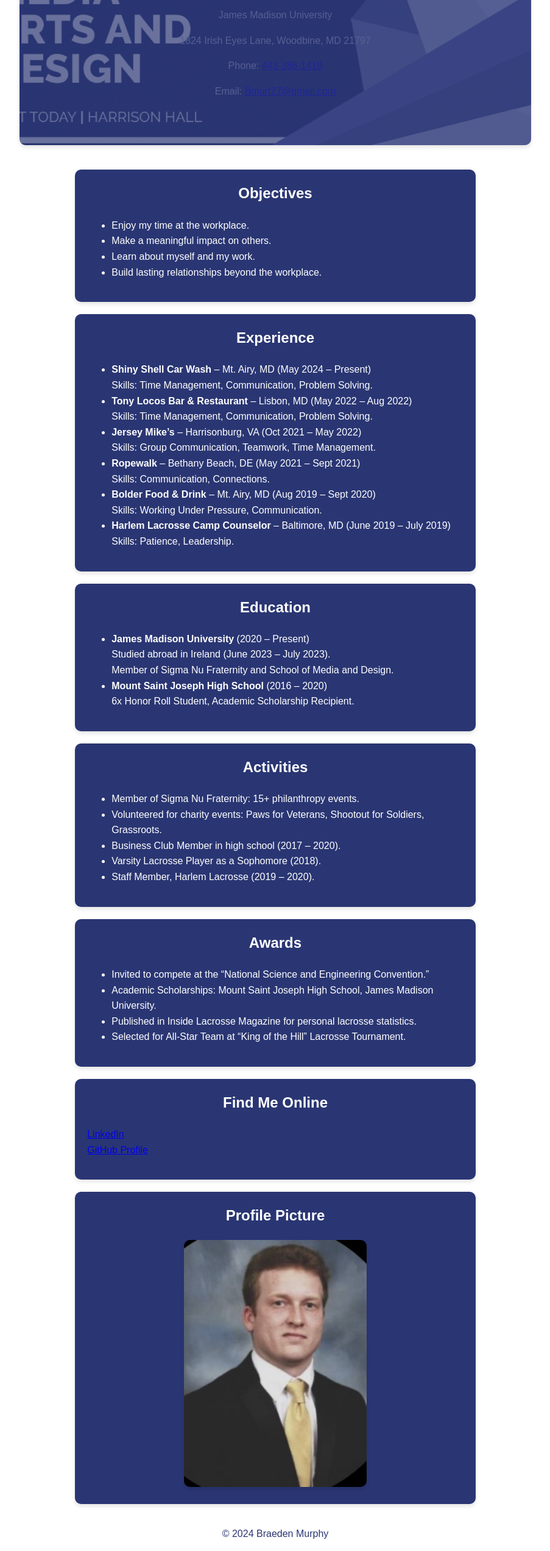
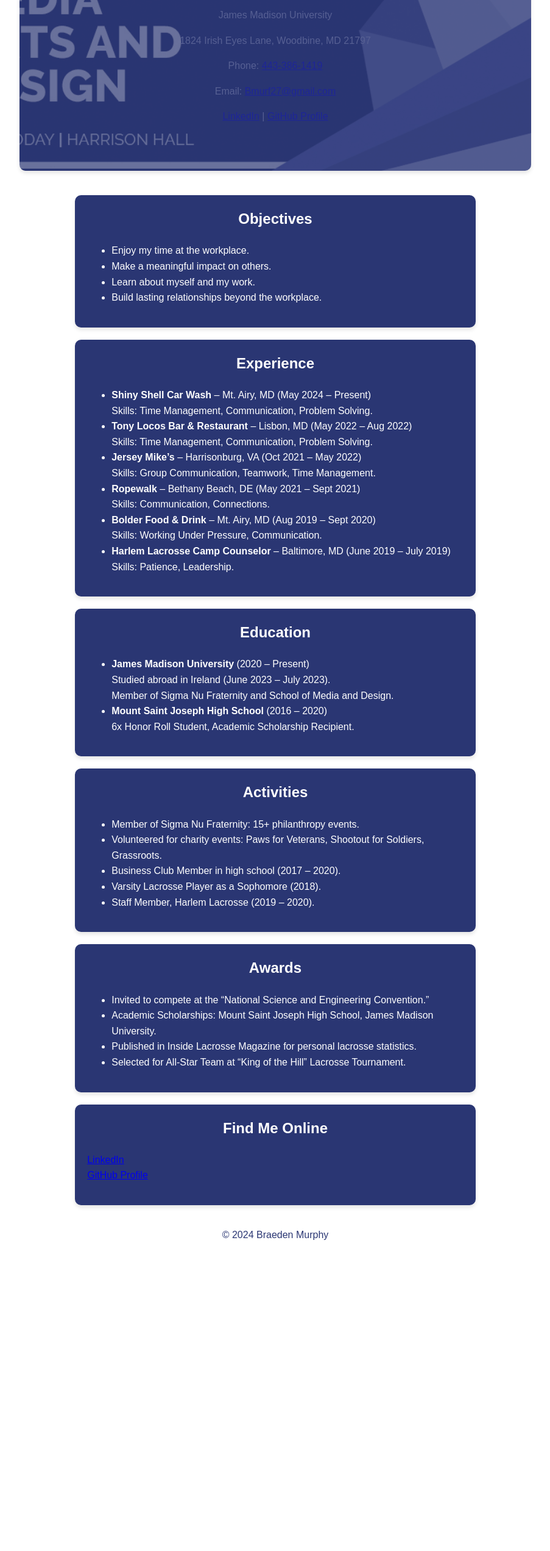
Before and after one commit to bmurfff/Resume, a plain HTML site: page index.html in a window 1280 px wide. Shown: the part 142-2685 px from the top of the page at 61% size, without its empty margins (188-1091 px from the left). After the commit the page ends 2196 px from the top, so only its background shows below. Drawn offline with Linux system fonts and the light colour scheme.

Commit message:
Update index.html

```diff
--- a/index.html
+++ b/index.html
@@ -17,7 +17,12 @@
     <p>1824 Irish Eyes Lane, Woodbine, MD 21797</p>
     <p>Phone: <a href="tel:4433861419">443-386-1419</a></p>
     <p>Email: <a href="mailto:Bmurf27@gmail.com">Bmurf27@gmail.com</a></p>
+    <p>
+        <a href="https://www.linkedin.com/in/braeden-murphy-734611227/" target="_blank">LinkedIn</a> |
+        <a href="https://github.com/bmurfff" target="_blank">GitHub Profile</a>
+    </p>
 </header>
+
 
     <main>
         <!-- Objectives Section -->
@@ -94,13 +99,6 @@
             </p>
         </section>
 
-        <!-- Profile Picture Section -->
-        <section class="profile-section">
-            <h2>Profile Picture</h2>
-            <div class="image-container">
-                <img src="profile.JPG" alt="A profile picture of Braeden Murphy" width="300">
-            </div>
-        </section>
     </main>
     <footer>
         <p>&copy; 2024 Braeden Murphy</p>
```
Lines whose indentation alone changed are shown as unchanged.
